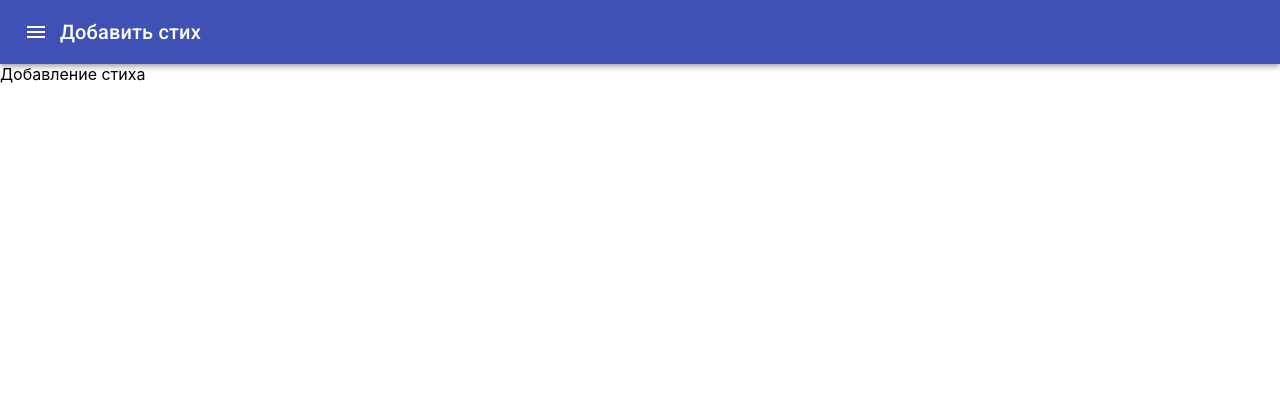
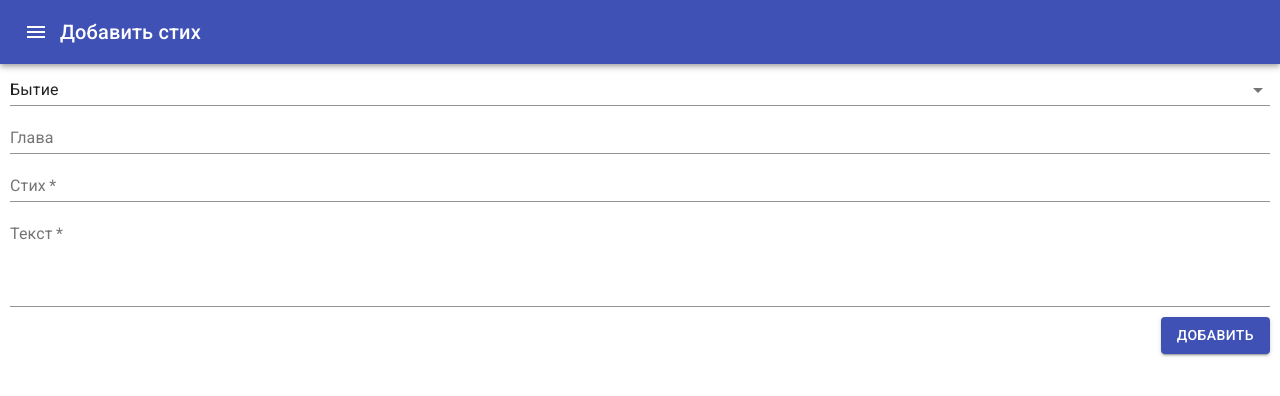
Before and after one commit to kompolom/biblecards, a React (Create React App) app: page /add in a window 1280 px wide. Shown: the top 396 px of the page. Built offline with nearby package versions, Linux system fonts and the light colour scheme.

Commit message:
форма стиха

```diff
--- a/package.json
+++ b/package.json
@@ -8,6 +8,7 @@
         "@testing-library/jest-dom": "^4.2.4",
         "@testing-library/react": "^9.3.2",
         "@testing-library/user-event": "^7.1.2",
+        "formik": "^2.2.5",
         "react": "^16.13.1",
         "react-dom": "^16.13.1",
         "react-router-dom": "^5.2.0",
--- a/src/App.css
+++ b/src/App.css
@@ -40,6 +40,7 @@
   justify-content: space-between;
 }
 
+
 @keyframes App-logo-spin {
   from {
     transform: rotate(0deg);
--- a/src/App.js
+++ b/src/App.js
@@ -12,12 +12,13 @@ import {
 import List from '@material-ui/core/List';
 import ListItem from '@material-ui/core/ListItem';
 
-import Page from './componets/Page';
-import { Card } from './componets/Card';
-import { withToggle } from './componets/Card/withToggle';
+import Page from './components/Page';
+import { Card } from './components/Card';
+import { withToggle } from './components/Card/withToggle';
 import { Verse } from './models/Verse';
-import { AppHeader } from './componets/AppHeader'
-import sampleVerses from './data/sampleVerses.json'
+import { VerseForm } from './components/VerseForm';
+import { AppHeader } from './components/AppHeader/';
+import sampleVerses from './data/sampleVerses.json';
 
 const CardToggleable = withToggle(Card);
 const verses = sampleVerses.map(verseData => {
@@ -47,7 +48,7 @@ function App() {
         </Route>
         <Route path="/add">
           <Page>
-            Добавление стиха
+            <VerseForm />
           </Page>
         </Route>
         <Route path="/">
--- /dev/null
+++ b/src/components/VerseForm/VerseForm.jsx
@@ -0,0 +1,28 @@
+import React from 'react';
+import Textfield from '@material-ui/core/TextField';
+import Select from '@material-ui/core/Select';
+import { Button } from '@material-ui/core';
+import './style.css';
+import books from '../../data/books.json';
+
+export const VerseForm = (props) => {
+    return (<form method='POST' className="container">
+        <div className="VerseForm-row">
+            <Select inputProps={{ name: "book" }} fullWidth native defaultValue={books[0]}>
+                {
+                    books.map(book => {
+                        return (
+                            <option key={book}>{book}</option>
+                        )
+                    } )
+                }
+            </Select>
+            <Textfield fullWidth name="chapter" type="number" min="1" max="150" label="Глава"/>
+            <Textfield fullWidth name="verse" type="number" min="1" label="Стих" required />
+            <Textfield fullWidth multiline rows={4} name="text" label="Текст" required />
+        </div>
+        <div className="VerseForm-row VerseForm-SubmitSection">
+            <Button type="submit" variant="contained" color="primary">Добавить</Button>
+        </div>
+    </form>);
+}
--- /dev/null
+++ b/src/components/VerseForm/style.css
@@ -0,0 +1,9 @@
+.VerseForm-row {
+    margin-top: 10px;
+    margin-bottom: 10px;
+}
+
+.VerseForm-SubmitSection {
+    display: flex;
+    justify-content: flex-end;
+}
```
Also changed, not shown: src/componets/VerseForm/VerseForm.jsx (deleted, +0 -8 lines), src/components/AppHeader/index.js (renamed from src/componets/AppHeader/index.js), src/components/Card/Card.css (renamed from src/componets/Card/Card.css), src/components/Card/index.js (renamed from src/componets/Card/index.js), src/components/Card/withToggle.js (renamed from src/componets/Card/withToggle.js), src/components/Page/index.js (renamed from src/componets/Page/index.js), src/components/VerseForm/index.js (renamed from src/componets/VerseForm/index.js), 1 other file (tests, documents, lock files or other folders).
